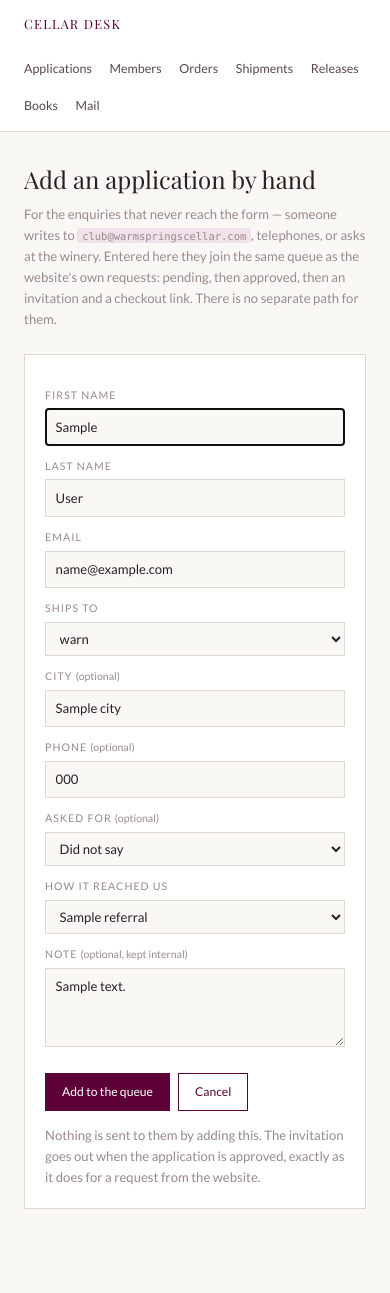
After one commit to pel-matiasvaldivia/warmspringscellars, a FastAPI app: template api/app/templates/admin/application-new.html in a window 390 px wide. The commit adds this page. Run offline with FastAPI, Linux system fonts and the light colour scheme; the template is opened without the code that fills it: most values are stand-ins (such as "Sample title", 1, 10 or a date in 2020).

Commit message:
Add an application to the desk by hand
The club's address is published in the footer, in the form's own errors and
as the Reply-To on every mail the club sends, so people write to it — and
nothing in the service reads a mailbox. An enquiry that arrived by mail or
telephone had no way into the system at all: the person had to fill in the
form themselves or the lead lived in an inbox.

Applications → "Add one by hand" calls the same flow.create_application the
public form calls, so there is one definition of what an application is and
one set of rules about it. In particular the duplicate guard still holds: if
that person later fills in the form while the row is pending, they get the row
that already exists rather than a second one, and the screen says so when the
address already has one open.

Only the licensed states are offered — an entry flow.py would refuse is better
refused where the desk can answer it — and a refused entry comes back as the
form with what was typed still in it, not as an error page. The referral field
defaults to the three doors this screen exists for, and the audit log carries
entered_by_hand with the operator's name beside the ordinary received, so a
row added at the desk is never mistaken for one the site produced.

The route is declared above /admin/applications/{app_id}: matching is in
order, and the other one would take "new" for an id and answer 422.

Co-Authored-By: Claude Opus 5 <noreply@anthropic.com>
Claude-Session: https://claude.ai/code/session_01HwT4o5Vs1iJad4Lv1SJiC3

```diff
--- a/api/app/main.py
+++ b/api/app/main.py
@@ -343,6 +343,72 @@ def admin_applications(request: Request, actor: str = Depends(require_admin)) ->
     return admin_page(request, "applications.html", "applications", rows=rows)
 
 
+# How a hand-entered enquiry reached the winery. The first three are what the
+# screen exists for; the rest repeat the website's own list, so the referral
+# column can still be counted across both doors.
+BY_HAND_REFERRALS = (
+    "Wrote to the club",
+    "Telephoned",
+    "Asked at the winery",
+    "Friend or Family",
+    "Restaurant or Wine Bar",
+    "Wine Event or Festival",
+    "Social Media",
+    "Press or Publication",
+    "Deerfield Ranch Winery",
+    "Other",
+)
+
+
+def application_form(request: Request, values: dict, error: str | None = None) -> HTMLResponse:
+    return admin_page(request, "application-new.html", "applications",
+                      states=sorted(SHIPPABLE_STATES), tiers=catalogue().tiers,
+                      referrals=BY_HAND_REFERRALS, values=values, error=error)
+
+
+# Declared above /admin/applications/{app_id}: routes are matched in order, and
+# the other one would take "new" for an id and answer 422.
+@app.get("/admin/applications/new", response_class=HTMLResponse)
+def admin_application_new(request: Request,
+                          actor: str = Depends(require_admin)) -> HTMLResponse:
+    return application_form(request, {})
+
+
+@app.post("/admin/applications/new")
+async def admin_application_create(request: Request, actor: str = Depends(require_admin)):
+    """An enquiry that arrived by mail or telephone, put into the same queue.
+
+    It calls the function the public form calls, so there is one definition of
+    what an application is and one set of rules about it — including the guard
+    that stops the same person being entered twice if they later fill in the
+    form themselves.
+    """
+    data = {key: str(value) for key, value in (await request.form()).items()}
+    email = data.get("email", "").strip().lower()
+    # Asked before the insert, because create_application answers a second
+    # pending request from one address with the first one's id. Without this
+    # the desk would be told it had added someone it had not.
+    open_before = db.one(
+        "SELECT id FROM application WHERE email = ? AND status = 'pending'", (email,))
+    try:
+        app_id = flow.create_application(data)
+    except FlowError as exc:
+        # Rendered back into the form, not raised: somebody is typing, and an
+        # error page throws away what they typed.
+        return application_form(request, data, str(exc))
+
+    if open_before and int(open_before["id"]) == app_id:
+        done = "That address already had a request open — this is the one that was waiting."
+    else:
+        # The audit log already holds "received"; this says a person at the
+        # desk put it there, and which door it came through.
+        with db.transaction() as con:
+            log(con, "application", app_id, "entered_by_hand", actor=actor,
+                referral=data.get("referral") or "")
+        done = "Added by hand. It is in the queue, waiting on a decision."
+    return RedirectResponse(f"/admin/applications/{app_id}?done={done}", status_code=303)
+
+
 @app.get("/admin/applications/{app_id}", response_class=HTMLResponse)
 def admin_application(request: Request, app_id: int,
                       actor: str = Depends(require_admin)) -> HTMLResponse:
--- /dev/null
+++ b/api/app/templates/admin/application-new.html
@@ -0,0 +1,90 @@
+{% extends "admin/layout.html" %}
+{% block body %}
+<h1>Add an application by hand</h1>
+<p class="sub">
+  For the enquiries that never reach the form — someone writes to
+  <code>club@warmspringscellar.com</code>, telephones, or asks at the winery.
+  Entered here they join the same queue as the website's own requests: pending,
+  then approved, then an invitation and a checkout link. There is no separate
+  path for them.
+</p>
+
+{% if error %}<div class="warn" style="border-left-color:var(--bad)"><b>Not saved:</b> {{ error }}</div>{% endif %}
+
+<form method="post" action="/admin/applications/new" class="card" style="max-width:620px">
+  <div class="grid2" style="gap:0 1.25rem">
+    <div>
+      <label for="first_name">First name</label>
+      <input id="first_name" name="first_name" value="{{ values.first_name or '' }}" required autofocus>
+    </div>
+    <div>
+      <label for="last_name">Last name</label>
+      <input id="last_name" name="last_name" value="{{ values.last_name or '' }}" required>
+    </div>
+  </div>
+
+  <label for="email">Email</label>
+  <input id="email" name="email" type="email" value="{{ values.email or '' }}" required>
+
+  <div class="grid2" style="gap:0 1.25rem">
+    <div>
+      <label for="state">Ships to</label>
+      {# Only the licensed states are offered. Someone writing from a state the
+         winery cannot ship to has no application to make, and an entry that
+         flow.py would refuse is better refused here, where the desk can say
+         so in a reply instead of discovering it on approval. #}
+      <select id="state" name="state" required>
+        <option value="" disabled {{ 'selected' if not values.state }}>Choose a state…</option>
+        {% for s in states %}
+          <option {{ 'selected' if values.state == s }}>{{ s }}</option>
+        {% endfor %}
+      </select>
+    </div>
+    <div>
+      <label for="city">City <span style="text-transform:none;letter-spacing:0">(optional)</span></label>
+      <input id="city" name="city" value="{{ values.city or '' }}">
+    </div>
+  </div>
+
+  <div class="grid2" style="gap:0 1.25rem">
+    <div>
+      <label for="phone">Phone <span style="text-transform:none;letter-spacing:0">(optional)</span></label>
+      <input id="phone" name="phone" value="{{ values.phone or '' }}">
+    </div>
+    <div>
+      <label for="tier_interest">Asked for <span style="text-transform:none;letter-spacing:0">(optional)</span></label>
+      <select id="tier_interest" name="tier_interest">
+        <option value="">Did not say</option>
+        {% for t in tiers %}
+          <option value="{{ t.key }}" {{ 'selected' if values.tier_interest == t.key }}>{{ t.name }}</option>
+        {% endfor %}
+      </select>
+    </div>
+  </div>
+
+  <label for="referral">How it reached us</label>
+  {# This is the field that makes the screen worth having: without it every
+     hand-entered lead looks the same as a form submission, and nobody can say
+     which channel brings members. The first three are the ones this screen
+     exists for; the rest match the website's own list so the column stays
+     countable. #}
+  <select id="referral" name="referral">
+    {% for r in referrals %}
+      <option {{ 'selected' if values.referral == r }}>{{ r }}</option>
+    {% endfor %}
+  </select>
+
+  <label for="note">Note <span style="text-transform:none;letter-spacing:0">(optional, kept internal)</span></label>
+  <textarea id="note" name="note" rows="3"
+            placeholder="Wrote on 20 Oct asking about the six-bottle allocation.">{{ values.note or '' }}</textarea>
+
+  <p style="margin-top:1.25rem" class="row">
+    <button class="btn" type="submit">Add to the queue</button>
+    <a class="btn ghost" href="/admin">Cancel</a>
+  </p>
+  <p class="sub" style="margin:.9rem 0 0">
+    Nothing is sent to them by adding this. The invitation goes out when the
+    application is approved, exactly as it does for a request from the website.
+  </p>
+</form>
+{% endblock %}
```
Also changed, not shown: OPERACIONES.md (+27 -1 lines), OPERATIONS.md (+27 -1 lines), api/app/templates/admin/applications.html (+8 -2 lines), api/tests/test_flow.py (+61 -0 lines), mail-templates/README.md.
